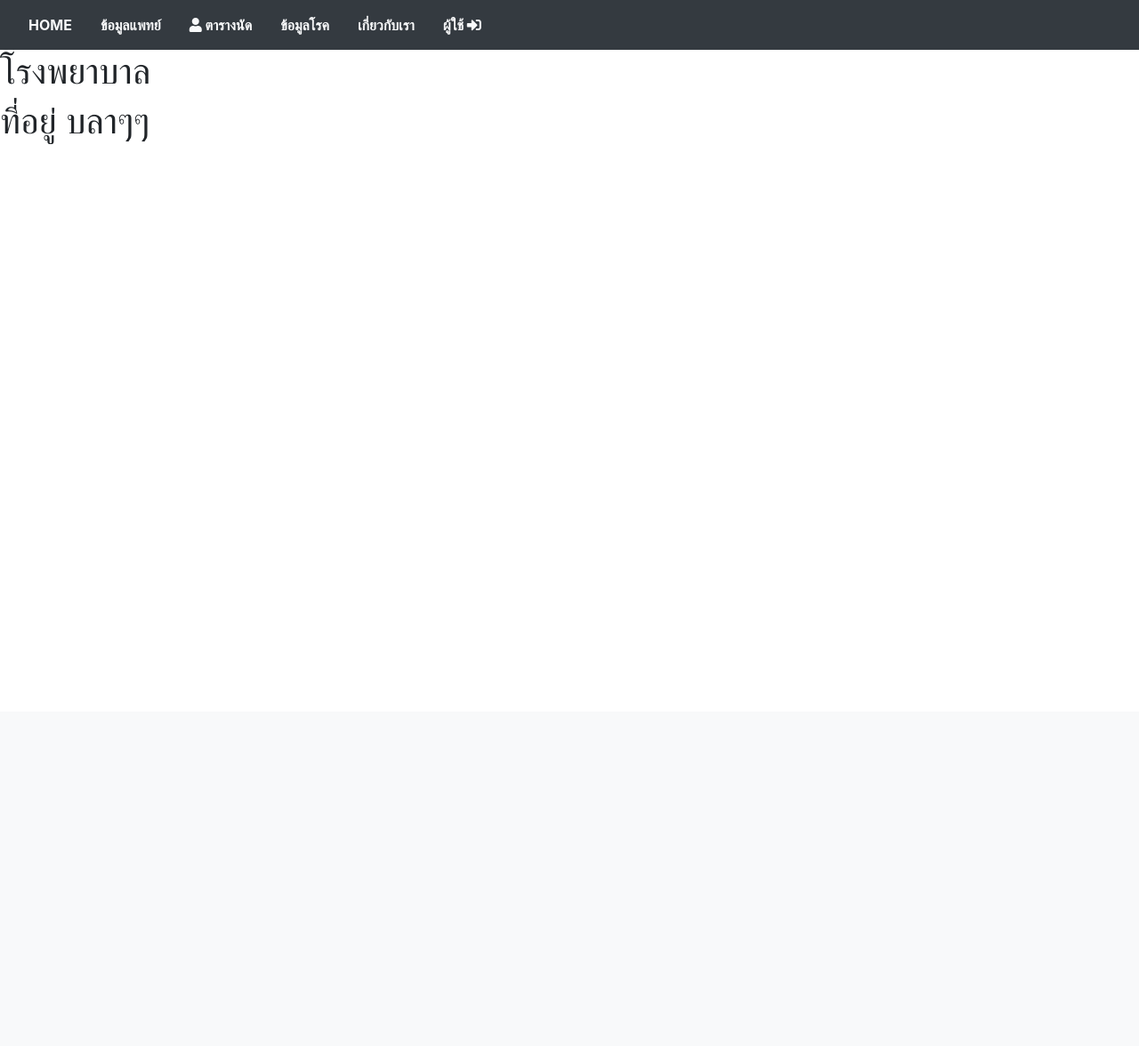
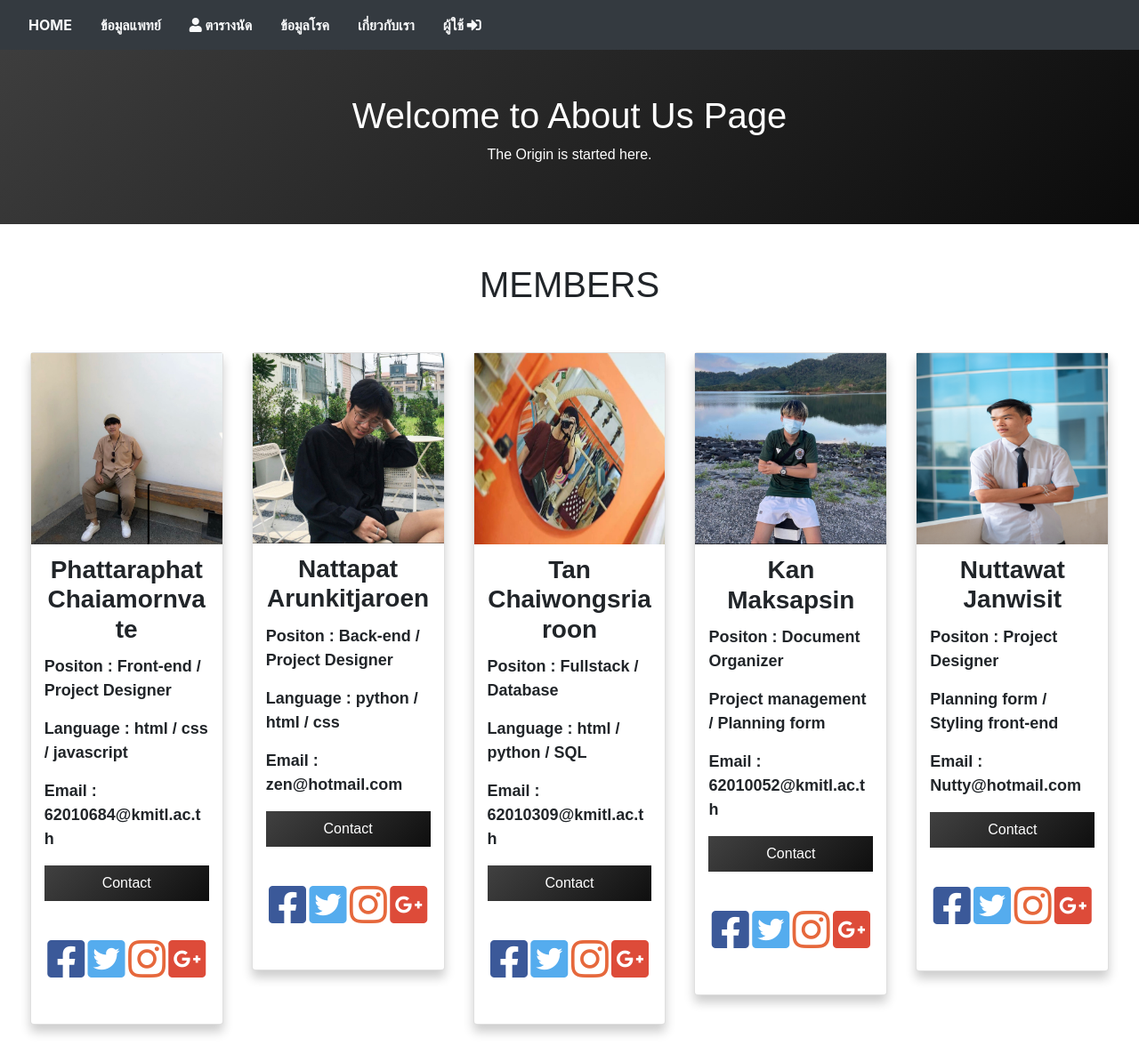
Before and after one commit to pperorin/Telecare, a Django app: page /about in a window 1280 px wide. Shown: the whole page at 89% size. Before the commit the page ends 162 px from the top, so only its background shows below. Run offline with Django 3.2, Linux system fonts and the light colour scheme; some libraries are stand-ins or nearby versions.

Commit message:
finish about us

```diff
--- /dev/null
+++ b/djangoproject/blogs/static/css/styleAboutus.css
@@ -0,0 +1,181 @@
+bodyAboutus {
+  font-family: Arial, Helvetica, sans-serif;
+  margin: 0;
+}
+
+/* body {
+  background: linear-gradient(-45deg, #ee7752, #e73c7e, #23a6d5, #23d5ab);
+  background-size: 400% 400%;
+  animation: gradient 15s ease infinite;
+} */
+
+@keyframes gradient {
+  0% {
+    background-position: 0% 50%;
+  }
+  50% {
+    background-position: 100% 50%;
+  }
+  100% {
+    background-position: 0% 50%;
+  }
+}
+
+html {
+  box-sizing: border-box;
+}
+
+*,
+*:before,
+*:after {
+  box-sizing: inherit;
+}
+
+h2 {
+  text-align: center;
+}
+
+.headTeam {
+  display: flex;
+  flex-direction: row;
+  justify-content: center;
+  align-items: center;
+}
+
+.team {
+  margin-top: 2.75rem;
+  margin-bottom: 2.75rem;
+  font-size: 2.5rem;
+}
+
+.userLogoTeam {
+  width: 10;
+  height: 10;
+  align-items: center;
+  margin-left: 2rem;
+}
+
+.Personname {
+  text-align: center;
+  margin-top: 0.75rem;
+  margin-bottom: 0.75rem;
+  font-weight: 650;
+}
+
+.column {
+  float: left;
+  width: 19%;
+  margin-bottom: 16px;
+  padding: 0 8px;
+}
+
+.card {
+  box-shadow: 0 8px 12px 0 rgba(0, 0, 0, 0.2);
+  margin: 8px;
+}
+
+.about-section {
+  padding: 50px;
+  text-align: center;
+  background: linear-gradient(135deg, #28313b, #485461, #434343, #000000);
+  background-size: 400% 400%;
+  animation: gradient 15s ease infinite;
+  color: white;
+}
+
+p .welcome_quote {
+  margin-top: 1rem;
+}
+
+.container {
+  padding: 0 16px;
+}
+
+.row {
+  margin-left: 2rem;
+  display: flex;
+  flex-direction: row;
+  flex-wrap: nowrap;
+  justify-content: center;
+}
+
+/* .container::after,
+.row::after,
+.row2::after {
+  content: "";
+  clear: both;
+  display: flex;
+  flex-direction: row;
+} */
+
+.Position {
+  font-weight: 550;
+  font-size: 18px;
+}
+
+.Lang {
+  font-weight: 550;
+  font-size: 18px;
+}
+
+.Email {
+  font-weight: 550;
+  font-size: 18px;
+}
+
+.contact {
+  border: none;
+  outline: 0;
+  display: inline-block;
+  padding: 8px;
+  color: white;
+  background: linear-gradient(135deg, #28313b, #485461, #434343, #000000);
+  background-size: 400% 400%;
+  animation: gradient 15s ease infinite;
+  color: white;
+  text-align: center;
+  width: 100%;
+}
+
+.social-media {
+  width: 100%;
+  list-style: none;
+  display: flex;
+  justify-content: space-evenly;
+  padding: 2rem 0;
+  margin-top: -0.45rem;
+}
+
+.social-media i {
+  font-size: 3rem;
+}
+
+.fa-facebook-square {
+  color: #3b5999;
+}
+
+.fa-twitter-square {
+  color: #55acee;
+}
+
+.fa-instagram {
+  color: #e6683c;
+}
+
+.fa-google-plus-square {
+  color: #dd4b39;
+}
+
+.fa-facebook-square:hover,
+.fa-twitter-square:hover,
+.fa-instagram:hover,
+.fa-google-plus-square:hover {
+  color: black;
+}
+
+@media screen and (max-width: 100%) {
+  .column {
+    width: 100%;
+    display: block;
+  }
+}
--- a/djangoproject/templates/about.html
+++ b/djangoproject/templates/about.html
@@ -1,9 +1,113 @@
-{%extends 'layout.html' %}
+{%extends 'layout.html' %} {% block content %}
+<bodyAboutus class="Body">
+  <div class="about-section">
+    <h1 class="welcome">Welcome to About Us Page</h1>
+    <p class="welcome_quote">The Origin is started here.</p>
+  </div>
 
+  <div class="headTeam">
+    <h2 class="team">MEMBERS</h2>
+  </div>
+  <div class="row">
+    <div class="column">
+      <div class="card">
+        <img
+          src="..\static\PHUKAO.JPG"
+          alt="Phukao"
+          width="100%"
+          height="100%"
+        />
+        <div class="container">
+          <h3 class="Personname">Phattaraphat Chaiamornvate</h3>
+          <p class="Position">Positon : Front-end / Project Designer</p>
+          <p class="Lang">Language : html / css / javascript</p>
+          <p class="Email">Email : 62010684@kmitl.ac.th</p>
+          <p class="contact">Contact</class=></p>
+          <ul class="social-media">
+            <li><a href="#"><i class="fab fa-facebook-square"></i></a></li>
+            <li><a href="#"><i class="fab fa-twitter-square"></i></a></li>
+            <li><a href="#"><i class="fab fa-instagram"></i></a></li>
+            <li><a href="#"><i class="fab fa-google-plus-square"></i></a></li>
+          </ul>
+        </div>
+      </div>
+    </div>
 
-{% block content %}
-<title>About</title>
-<h1>โรงพยาบาล</h1>
-<h1>ที่อยู่ บลาๆๆ</h1>
+    <div class="column">
+      <div class="card">
+        <img src="..\static\zen.JPG" alt="Zen" width="100%" height="100%" />
+        <div class="container">
+          <h3 class="Personname">Nattapat Arunkitjaroen</h3>
+          <p class="Position">Positon : Back-end / Project Designer</p>
+          <p class="Lang">Language : python / html / css</p>
+          <p class="Email">Email : zen@hotmail.com</p>
+          <p class="contact">Contact</class=></p>
+          <ul class="social-media">
+            <li><a href="#"><i class="fab fa-facebook-square"></i></a></li>
+            <li><a href="#"><i class="fab fa-twitter-square"></i></a></li>
+            <li><a href="#"><i class="fab fa-instagram"></i></a></li>
+            <li><a href="#"><i class="fab fa-google-plus-square"></i></a></li>
+          </ul>
+        </div>
+      </div>
+    </div>
 
+    <div class="column">
+      <div class="card">
+        <img src="..\static\tan.JPG" alt="Tan" width="100%" height="100%" />
+        <div class="container">
+          <h3 class="Personname">Tan Chaiwongsriaroon</h3>
+          <p class="Position">Positon : Fullstack / Database</p>
+          <p class="Lang">Language : html / python / SQL</p>
+          <p class="Email">Email : 62010309@kmitl.ac.th</p>
+          <p class="contact">Contact</class=></p>
+          <ul class="social-media">
+            <li><a href="#"><i class="fab fa-facebook-square"></i></a></li>
+            <li><a href="#"><i class="fab fa-twitter-square"></i></a></li>
+            <li><a href="#"><i class="fab fa-instagram"></i></a></li>
+            <li><a href="#"><i class="fab fa-google-plus-square"></i></a></li>
+          </ul>
+        </div>
+      </div>
+    </div>
+
+    <div class="column">
+      <div class="card">
+        <img src="..\static\KAN.JPG" alt="Kan" width="100%" height="100%" />
+        <div class="container">
+          <h3 class="Personname">Kan Maksapsin</h3>
+          <p class="Position">Positon : Document Organizer</p>
+          <p class="Lang">Project management / Planning form</p>
+          <p class="Email">Email : 62010052@kmitl.ac.th</p>
+          <p class="contact">Contact</class=></p>
+          <ul class="social-media">
+            <li><a href="#"><i class="fab fa-facebook-square"></i></a></li>
+            <li><a href="#"><i class="fab fa-twitter-square"></i></a></li>
+            <li><a href="#"><i class="fab fa-instagram"></i></a></li>
+            <li><a href="#"><i class="fab fa-google-plus-square"></i></a></li>
+          </ul>
+        </div>
+      </div>
+    </div>
+
+    <div class="column">
+      <div class="card">
+        <img src="..\static\NAT.JPG" alt="Nut" width="100%" height="100%" />
+        <div class="container">
+          <h3 class="Personname">Nuttawat Janwisit</h3>
+          <p class="Position">Positon : Project Designer</p>
+          <p class="Lang">Planning form / Styling front-end</p>
+          <p class="Email">Email : Nutty@hotmail.com</p>
+          <p class="contact">Contact</class=></p>
+          <ul class="social-media">
+            <li><a href="#"><i class="fab fa-facebook-square"></i></a></li>
+            <li><a href="#"><i class="fab fa-twitter-square"></i></a></li>
+            <li><a href="#"><i class="fab fa-instagram"></i></a></li>
+            <li><a href="#"><i class="fab fa-google-plus-square"></i></a></li>
+          </ul>
+        </div>
+      </div>
+    </div>
+  </div>
+</bodyAboutus>
 {% endblock%}
--- a/djangoproject/templates/layout.html
+++ b/djangoproject/templates/layout.html
@@ -3,7 +3,7 @@
 <html lang="en">
   <head>
     {% load static %}
-    <link rel="stylesheet" href="{%static 'css/style_signup2.css' %}" />
+    <link rel="stylesheet" href="{%static 'css/styleAboutus.css' %}" />
     <meta charset="UTF-8" />
     <meta name="viewport" content="width=device-width, initial-scale=1.0" />
 
@@ -40,6 +40,7 @@
     {% include 'navbar.html' %}
     <div>{% block content %} {% endblock %}</div>
 
+    {% comment %}
     <style>
       input[type="text"] {
         width: 55%;
@@ -83,5 +84,6 @@
         transform: translateY(-4px);
       }
     </style>
+    {% endcomment %}
   </body>
 </html>
--- a/djangoproject/templates/signin.html
+++ b/djangoproject/templates/signin.html
@@ -1,5 +1,5 @@
 {% load static %}
-<link rel="stylesheet" href="{%static 'css/styleMain.css' %}">
+<link rel="stylesheet" href="{%static 'css/stylemain.css' %}">
 {% block content %}
 
 
--- a/djangoproject/templates/signup.html
+++ b/djangoproject/templates/signup.html
@@ -1,6 +1,6 @@
 {% comment %} {%extends 'layout.html' %}  {% endcomment %}
 {% load static %}
-    <link rel="stylesheet" href="{%static 'css/style_Signup.css' %}" />
+    <link rel="stylesheet" href="{%static 'css/style_signup.css' %}" />
 {% block content %}
 
 <title>Sign Up</title>
```
Also changed, not shown: djangoproject/blogs/static/css/style.css (deleted, +0 -273 lines), djangoproject/blogs/static/css/styleMain.css (+15 -1 lines), djangoproject/blogs/static/css/style_signup.css (+15 -1 lines), djangoproject/blogs/static/KAN.jpg (added), djangoproject/blogs/static/NAT.jpg (added), djangoproject/blogs/static/PHUKAO.JPG (added), djangoproject/blogs/static/tan.jpg (added), djangoproject/blogs/static/zen.jpg (added).
